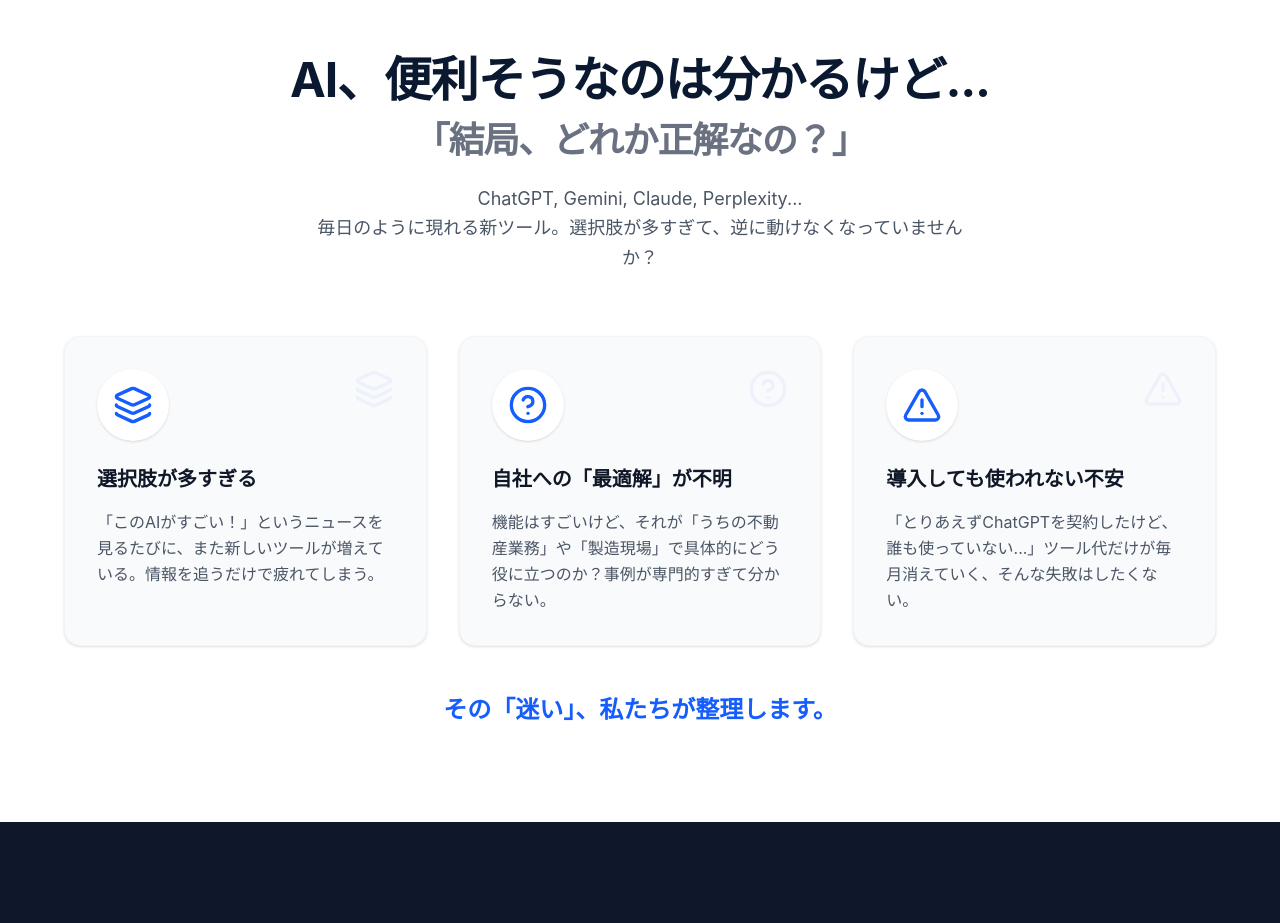
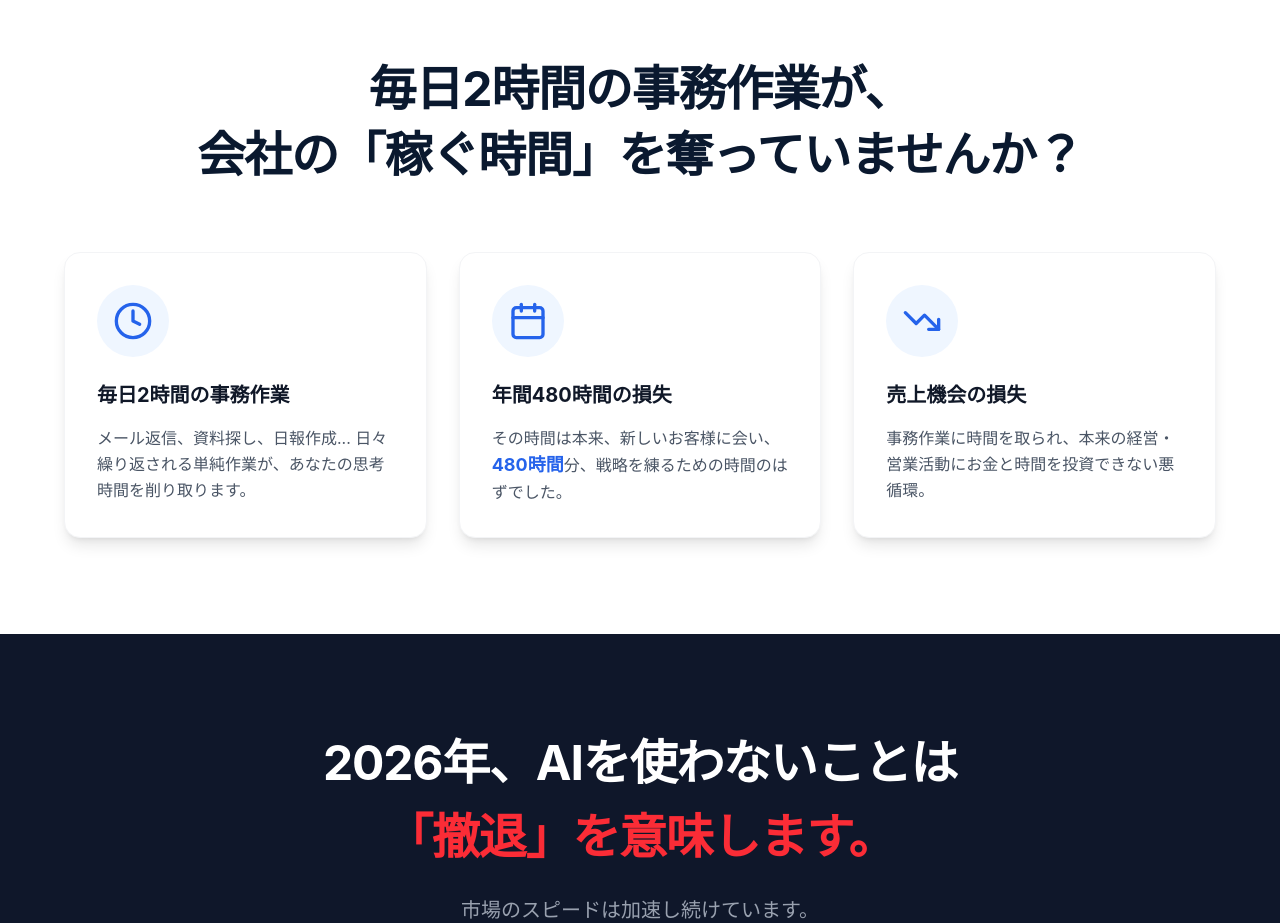
Before and after one commit to amaru0120/ais-ai-staff, a React (Vite) app: page / in a window 1280 px wide. Shown: the part 840-1763 px from the top of the page. Built offline with nearby package versions, Linux system fonts and the light colour scheme.

Commit message:
Update Problem Section headline and revert content to Time Loss theme

```diff
--- a/src/components/ProblemSolution.tsx
+++ b/src/components/ProblemSolution.tsx
@@ -1,5 +1,5 @@
 import { motion } from 'framer-motion';
-import { HelpCircle, Layers, AlertTriangle } from 'lucide-react';
+import { Clock, Calendar, TrendingDown } from 'lucide-react';
 
 export const ProblemSolution = () => {
     return (
@@ -11,34 +11,31 @@
                     viewport={{ once: true }}
                     className="text-center mb-16"
                 >
-                    <h2 className="text-3xl md:text-5xl font-bold mb-6 tracking-tight text-primary text-balance">
-                        AI、便利そうなのは分かるけど...<br />
-                        <span className="text-2xl md:text-4xl text-gray-500 mt-4 block">「結局、どれか正解なの？」</span>
+                    <h2 className="text-3xl md:text-5xl font-bold mb-6 tracking-tight text-primary text-balance leading-snug">
+                        毎日2時間の事務作業が、<br />
+                        会社の「稼ぐ時間」を奪っていませんか？
                     </h2>
-                    <p className="text-gray-600 text-base md:text-lg max-w-2xl mx-auto text-balance leading-relaxed">
-                        ChatGPT, Gemini, Claude, Perplexity... <br className="hidden md:block" />
-                        毎日のように現れる新ツール。選択肢が多すぎて、逆に動けなくなっていませんか？
-                    </p>
                 </motion.div>
 
                 <div className="grid grid-cols-1 md:grid-cols-3 gap-8 max-w-6xl mx-auto">
                     {[
                         {
-                            icon: <Layers className="w-10 h-10 text-blue-600" />,
-                            title: "選択肢が多すぎる",
-                            desc: "「このAIがすごい！」というニュースを見るたびに、また新しいツールが増えている。情報を追うだけで疲れてしまう。",
+                            icon: <Clock className="w-10 h-10 text-[#2563eb]" />,
+                            title: "毎日2時間の事務作業",
+                            desc: "メール返信、資料探し、日報作成... 日々繰り返される単純作業が、あなたの思考時間を削り取ります。",
                             delay: 0
                         },
                         {
-                            icon: <HelpCircle className="w-10 h-10 text-blue-600" />,
-                            title: "自社への「最適解」が不明",
-                            desc: "機能はすごいけど、それが「うちの不動産業務」や「製造現場」で具体的にどう役に立つのか？事例が専門的すぎて分からない。",
+                            icon: <Calendar className="w-10 h-10 text-[#2563eb]" />,
+                            title: "年間480時間の損失",
+                            desc: "その時間は本来、新しいお客様に会い、会社の未来戦略を練るための時間のはずでした。",
+                            highlight: "480時間",
                             delay: 0.1
                         },
                         {
-                            icon: <AlertTriangle className="w-10 h-10 text-blue-600" />,
-                            title: "導入しても使われない不安",
-                            desc: "「とりあえずChatGPTを契約したけど、誰も使っていない...」ツール代だけが毎月消えていく、そんな失敗はしたくない。",
+                            icon: <TrendingDown className="w-10 h-10 text-[#2563eb]" />,
+                            title: "売上機会の損失",
+                            desc: "事務作業に時間を取られ、本来の経営・営業活動にお金と時間を投資できない悪循環。",
                             delay: 0.2
                         }
                     ].map((card, i) => (
@@ -49,33 +46,26 @@
                             viewport={{ once: true }}
                             transition={{ delay: card.delay }}
                             whileHover={{ y: -5 }}
-                            className="bg-gray-50 p-8 rounded-2xl shadow-sm border border-gray-100 hover:shadow-lg transition-all duration-300 relative overflow-hidden group"
+                            className="bg-white p-8 rounded-2xl shadow-lg border border-gray-100 hover:shadow-xl transition-all duration-300"
                         >
-                            <div className="absolute top-0 right-0 p-8 opacity-5 group-hover:opacity-10 transition-opacity transform group-hover:scale-110 duration-500">
-                                {card.icon}
-                            </div>
-                            <div className="mb-6 p-4 bg-white rounded-full w-fit shadow-sm text-blue-600">
+                            <div className="mb-6 p-4 bg-blue-50 rounded-full w-fit mx-auto md:mx-0">
                                 {card.icon}
                             </div>
                             <h3 className="text-xl font-bold text-gray-900 mb-4">{card.title}</h3>
                             <p className="text-gray-600 leading-relaxed text-sm md:text-base">
-                                {card.desc}
+                                {card.highlight ? (
+                                    <>
+                                        その時間は本来、新しいお客様に会い、<br className="hidden lg:block" />
+                                        <span className="text-[#2563eb] font-bold text-lg">{card.highlight}</span>
+                                        分、戦略を練るための時間のはずでした。
+                                    </>
+                                ) : (
+                                    card.desc
+                                )}
                             </p>
                         </motion.div>
                     ))}
                 </div>
-
-                <motion.div
-                    initial={{ opacity: 0 }}
-                    whileInView={{ opacity: 1 }}
-                    viewport={{ once: true }}
-                    transition={{ delay: 0.4 }}
-                    className="text-center mt-12"
-                >
-                    <p className="text-xl md:text-2xl font-bold text-blue-600">
-                        その「迷い」、私たちが整理します。
-                    </p>
-                </motion.div>
             </div>
         </section>
     );
```
